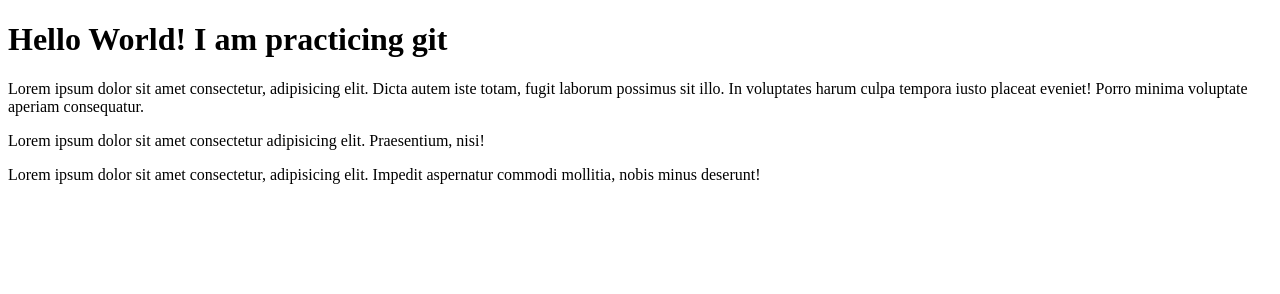
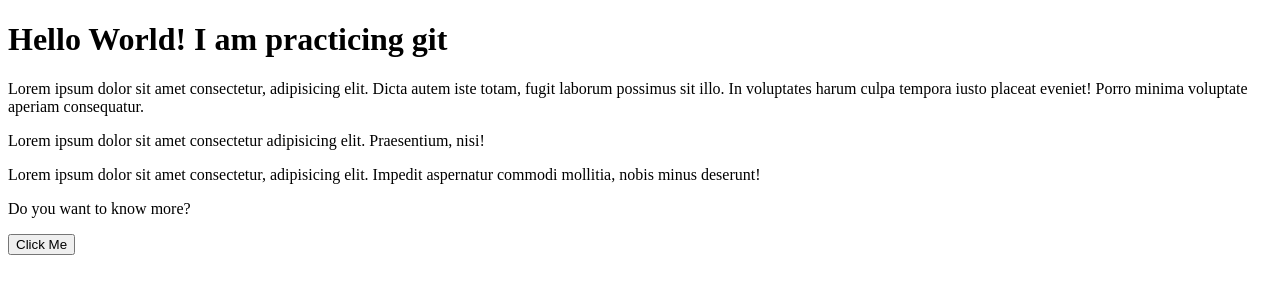
Before and after one commit to Cypher1998/Practicing-Git, a plain HTML site: page index.html in a window 1280 px wide. Drawn offline with Linux system fonts and the light colour scheme.

Commit message:
Cypher changes

```diff
--- a/index.html
+++ b/index.html
@@ -21,5 +21,7 @@
       Lorem ipsum dolor sit amet consectetur, adipisicing elit. Impedit
       aspernatur commodi mollitia, nobis minus deserunt!
     </p>
+    <p>Do you want to know more?</p>
+    <button>Click Me</button>
   </body>
 </html>
```
